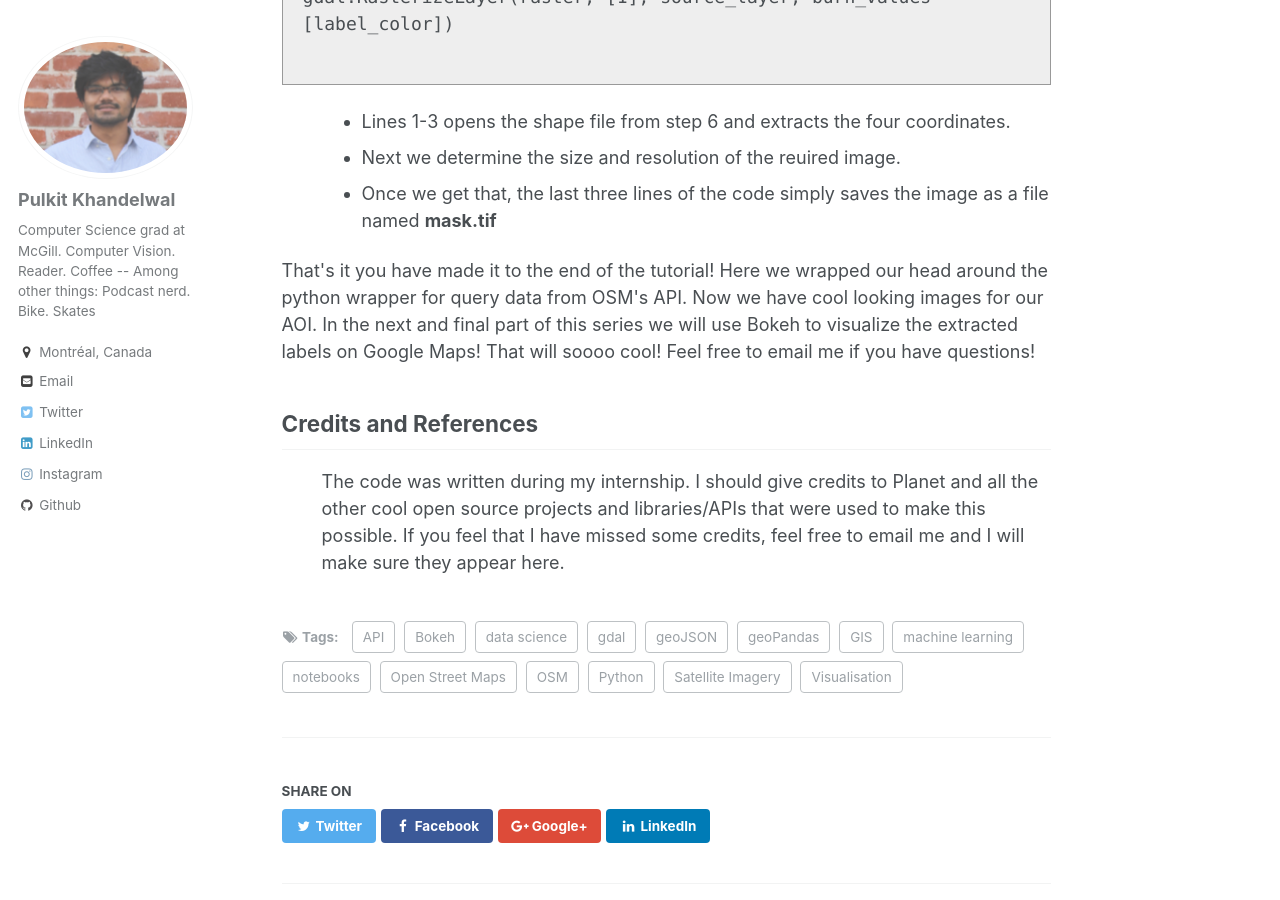
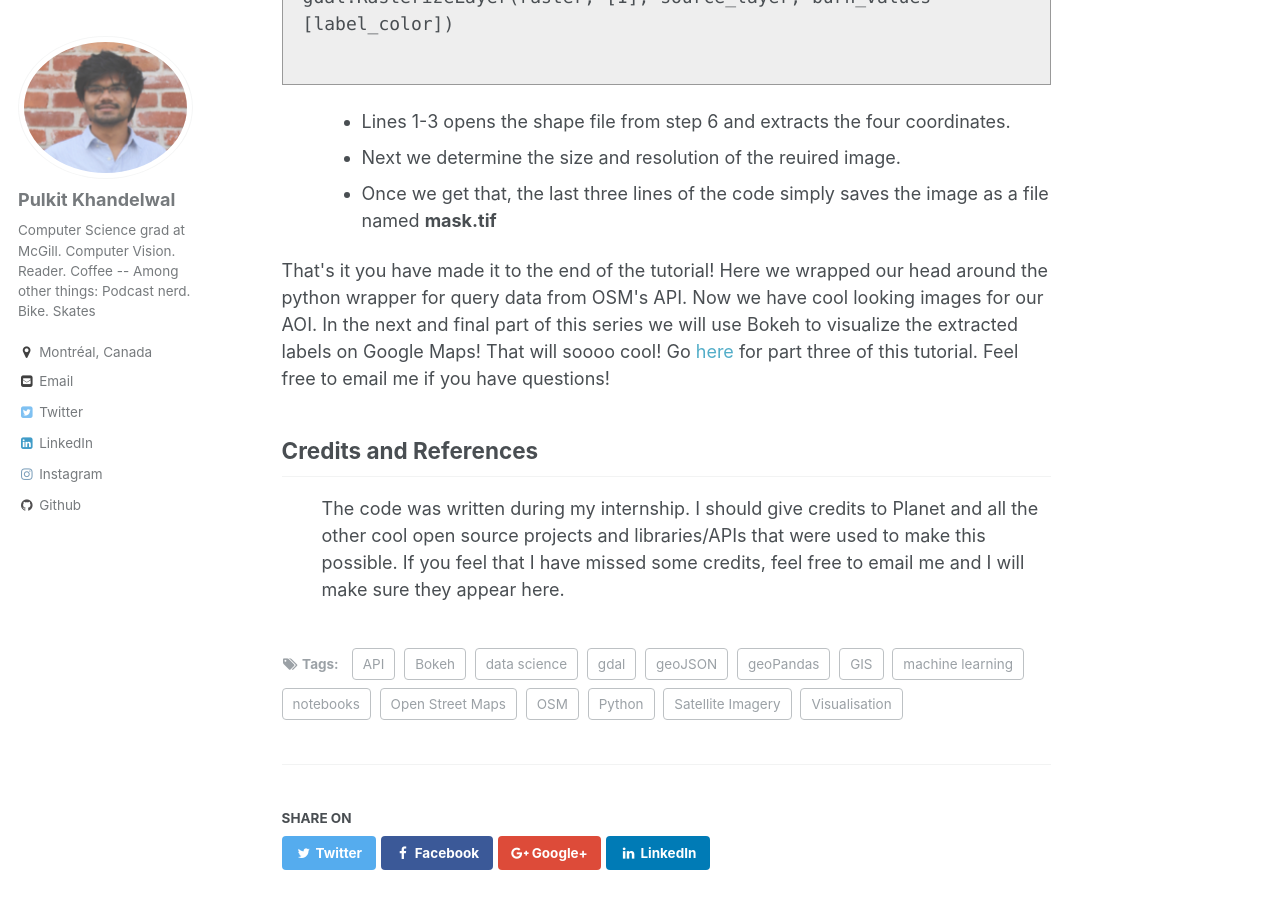
Before and after one commit to Pulkit-Khandelwal/pulkit-khandelwal.github.io, a Jekyll site: the page built from _blog/query-open-street-maps-python-api.html, in a window 1280 px wide and 900 px high, scrolled down 6493 px. Built offline with Jekyll 4.4.1, drawn with Linux system fonts in a browser that asks for light colours.

Commit message:
Update query-open-street-maps-python-api.html

```diff
--- a/_blog/query-open-street-maps-python-api.html
+++ b/_blog/query-open-street-maps-python-api.html
@@ -345,7 +345,8 @@ gdal.RasterizeLayer(raster, [1], source_layer, burn_values=[label_color])
 <p>
 That's it you have made it to the end of the tutorial! Here we wrapped our head around the python wrapper for query data
 from OSM's API. Now we have cool looking images for our AOI. In the next and final part of this series we will use Bokeh to visualize
-  the extracted labels on Google Maps! That will soooo cool! Feel free to email me if you have questions!
+  the extracted labels on Google Maps! That will soooo cool!  Go <a href="https://pulkit-khandelwal.github.io/blog/post_5/bokeh-google-maps-osm-data">here</a> for part three of this tutorial.
+  Feel free to email me if you have questions!
 
 <p>
 
```
